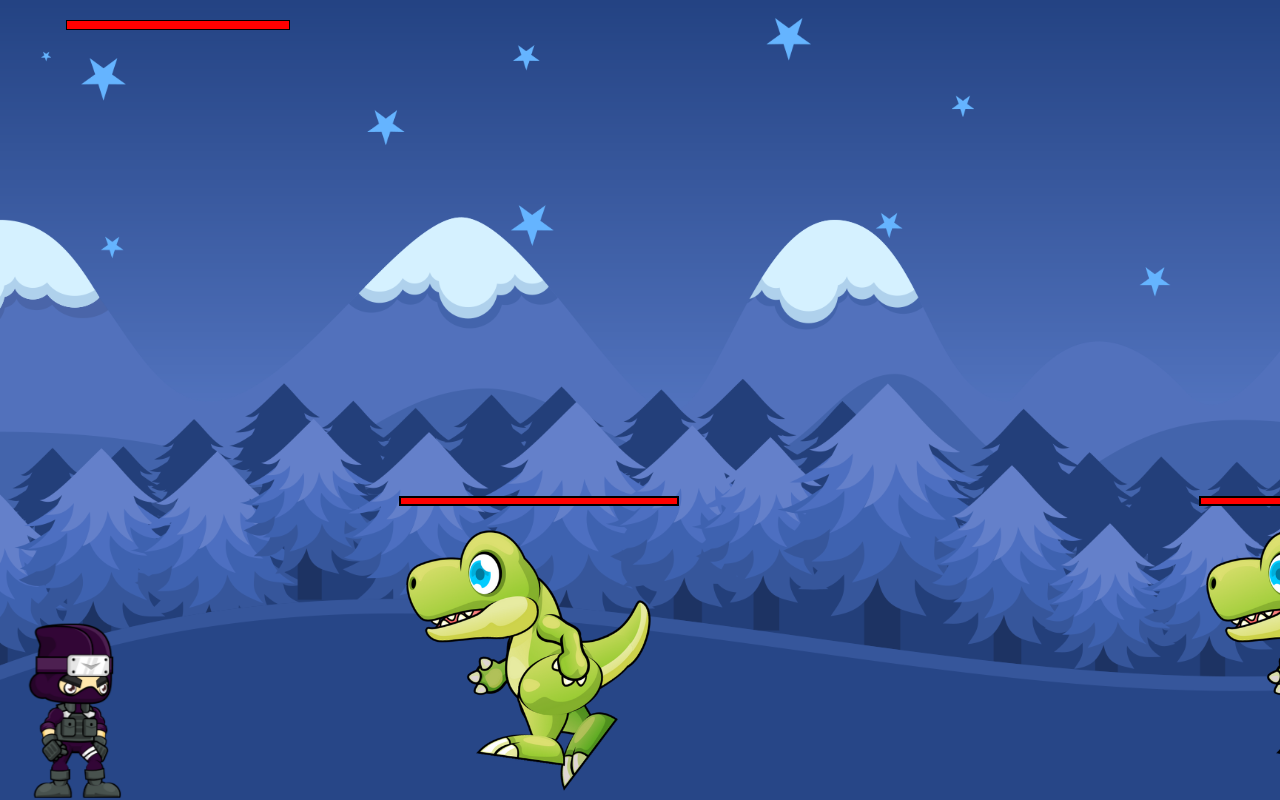
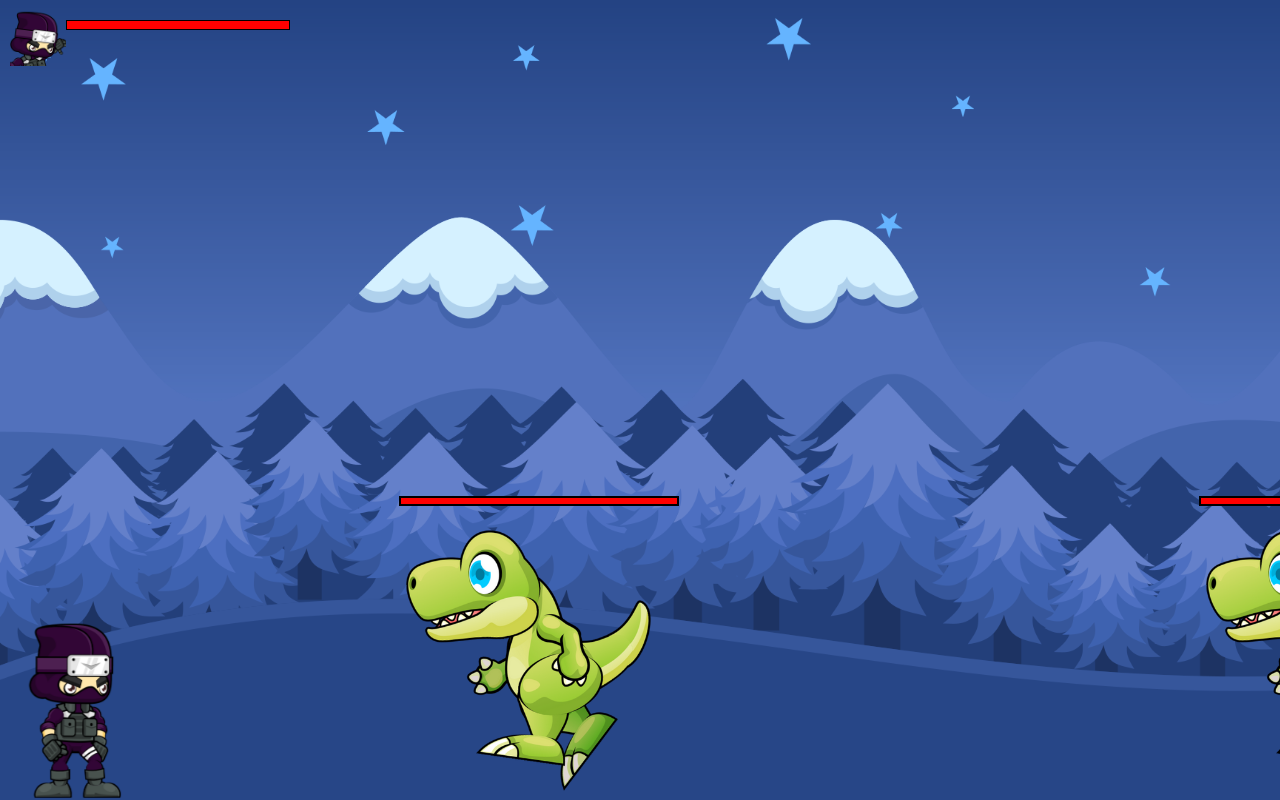
Before and after one commit to ju01n/js_ninjagame, a plain HTML site: page index.html in a window 1280 px wide. Drawn offline with Linux system fonts and the light colour scheme; files whose address does not match are found by name.

Commit message:
경로수정

```diff
--- a/index.html
+++ b/index.html
@@ -22,7 +22,7 @@
 		<div class="game_info">
 			<div class="hero_state">
 				<figure class="hero_img">
-					<img src="./lib/images/ninja_profile.png" alt="">
+					<img src="../images/ninja_profile.png" alt="">
 				</figure>
 				<div class="state_box">
 					<div class="hp">
```
